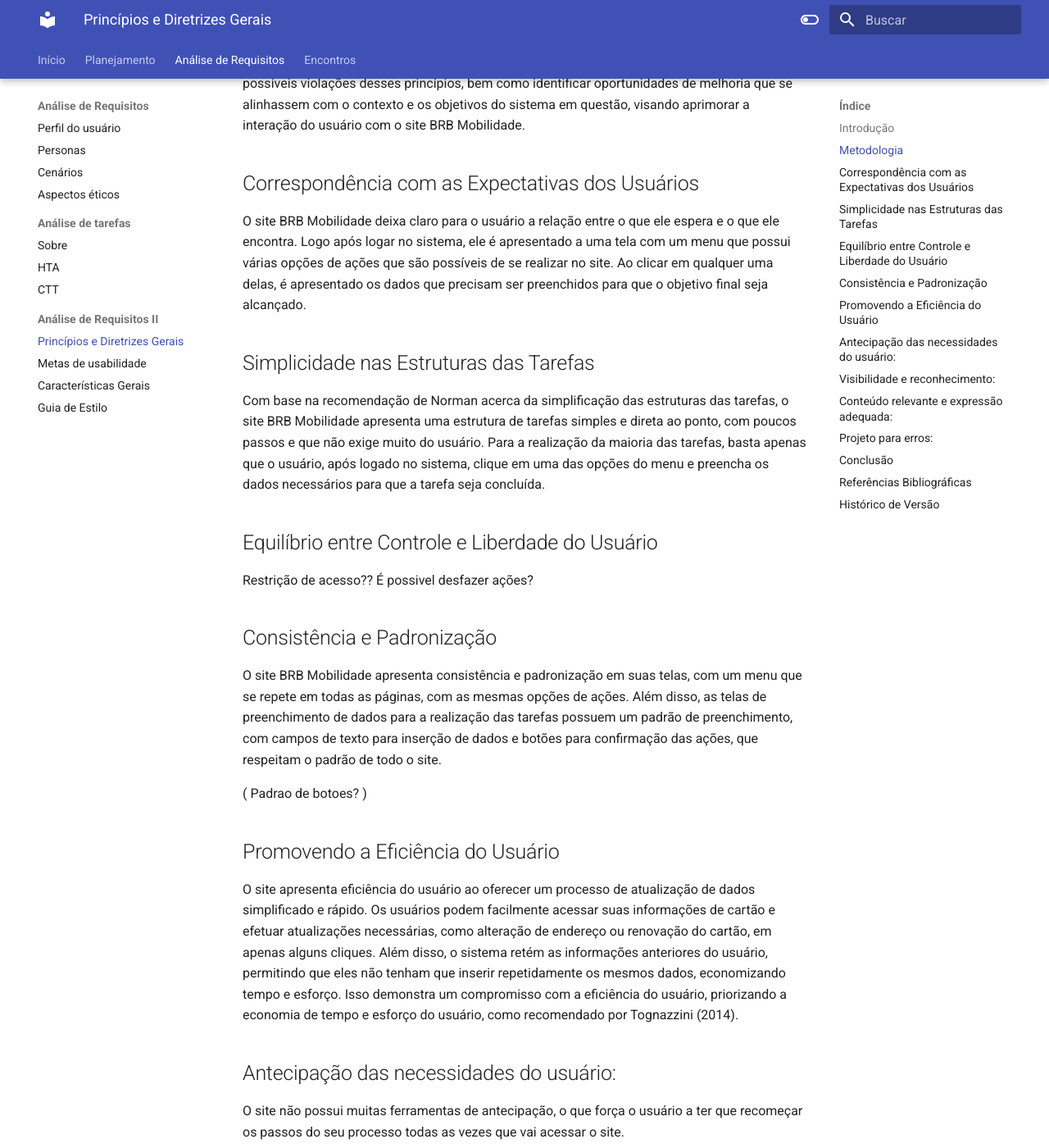
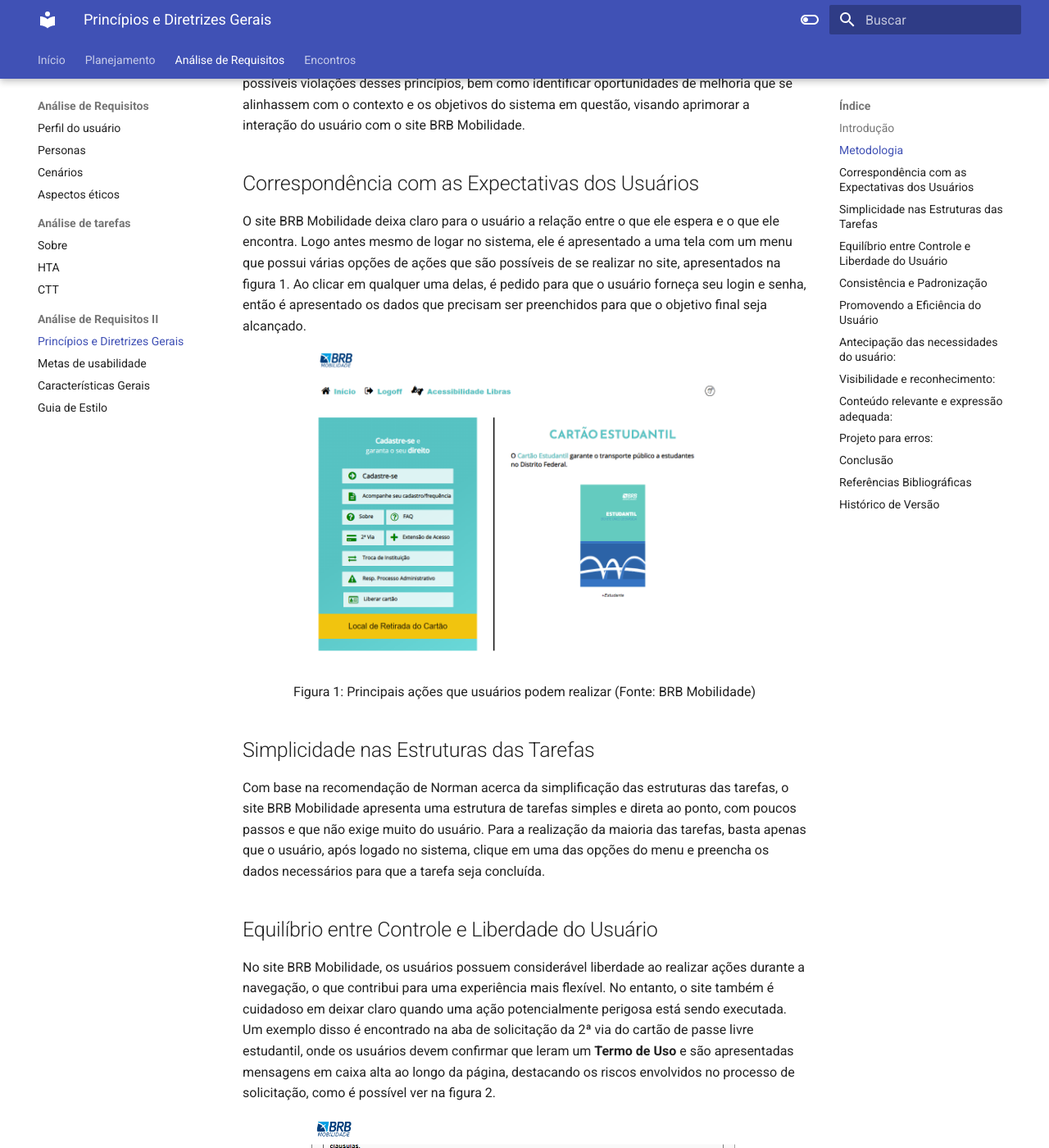
Before and after one commit to Interacao-Humano-Computador/2023.2--BRB-Mobilidade, an MkDocs documentation site: the page built from docs/analiseRequisitos/principios_gerais.md, in a window 1280 px wide and 1400 px high, scrolled down 1346 px. Shown: the whole window at 82% size. Built offline with MkDocs 1.6.1 and Material for MkDocs 9.7.7, drawn with Linux system fonts in a browser that asks for light colours; some of the changed text lies outside the part shown.

Commit message:
principios_gerais - finalizando artefato

```diff
--- a/docs/analiseRequisitos/principios_gerais.md
+++ b/docs/analiseRequisitos/principios_gerais.md
@@ -31,7 +31,12 @@
 
 ## Correspondência com as Expectativas dos Usuários
 
-O site BRB Mobilidade deixa claro para o usuário a relação entre o que ele espera e o que ele encontra. Logo após logar no sistema, ele é apresentado a uma tela com um menu que possui várias opções de ações que são possíveis de se realizar no site. Ao clicar em qualquer uma delas, é apresentado os dados que precisam ser preenchidos para que o objetivo final seja alcançado.
+O site BRB Mobilidade deixa claro para o usuário a relação entre o que ele espera e o que ele encontra. Logo antes mesmo de logar no sistema, ele é apresentado a uma tela com um menu que possui várias opções de ações que são possíveis de se realizar no site, apresentados na figura 1. Ao clicar em qualquer uma delas, é pedido para que o usuário forneça seu login e senha, então é apresentado os dados que precisam ser preenchidos para que o objetivo final seja alcançado.
+
+<div style="text-align: center">
+    <img src="../../assets/PrincipiosGerais/acoesPossiveis.png" style="width: 80%">
+    <p>Figura 1: Principais ações que usuários podem realizar (Fonte: BRB Mobilidade)</p>
+</div>
 
 
 ## Simplicidade nas Estruturas das Tarefas
@@ -41,19 +46,34 @@
 
 ## Equilíbrio entre Controle e Liberdade do Usuário
 
-Restrição de acesso?? É possivel desfazer ações?
+No site BRB Mobilidade, os usuários possuem considerável liberdade ao realizar ações durante a navegação, o que contribui para uma experiência mais flexível. No entanto, o site também é cuidadoso em deixar claro quando uma ação potencialmente perigosa está sendo executada. Um exemplo disso é encontrado na aba de solicitação da 2ª via do cartão de passe livre estudantil, onde os usuários devem confirmar que leram um **Termo de Uso** e são apresentadas mensagens em caixa alta ao longo da página, destacando os riscos envolvidos no processo de solicitação, como é possível ver na figura 2.
+
+<div style="text-align: center">
+    <img src="../../assets/PrincipiosGerais/acaoPerigosa.png" style="width: 80%">
+    <p>Figura 2: Alertas aos usuários sobre a riscos da solicitação de 2° via (Fonte: BRB Mobilidade)</p>
+</div>
+
+Em outras páginas, onde os riscos são menores, os usuários podem facilmente salvar ou atualizar seus dados, com a opção de reverter a ação se necessário, garantindo assim um equilíbrio entre liberdade e segurança na interação com o site.
+
+<div style="text-align: center">
+    <img src="../../assets/PrincipiosGerais/refazerAcao.png" style="width: 80%">
+    <p>Figura 3: Janela para confirmar ação de troca de endereço (Fonte: BRB Mobilidade)</p>
+</div>
 
 
 ## Consistência e Padronização
 
 O site BRB Mobilidade apresenta consistência e padronização em suas telas, com um menu que se repete em todas as páginas, com as mesmas opções de ações. Além disso, as telas de preenchimento de dados para a realização das tarefas possuem um padrão de preenchimento, com campos de texto para inserção de dados e botões para confirmação das ações, que respeitam o padrão de todo o site.
 
-( Padrao de botoes? )
-
 
 ## Promovendo a Eficiência do Usuário
 
-O site apresenta eficiência do usuário ao oferecer um processo de atualização de dados simplificado e rápido. Os usuários podem facilmente acessar suas informações de cartão e efetuar atualizações necessárias, como alteração de endereço ou renovação do cartão, em apenas alguns cliques. Além disso, o sistema retém as informações anteriores do usuário, permitindo que eles não tenham que inserir repetidamente os mesmos dados, economizando tempo e esforço. Isso demonstra um compromisso com a eficiência do usuário, priorizando a economia de tempo e esforço do usuário, como recomendado por Tognazzini (2014).
+O site apresenta eficiência do usuário ao oferecer um processo de atualização de dados simplificado e rápido. Os usuários podem facilmente acessar suas informações de cartão e efetuar atualizações necessárias, como alteração de endereço ou renovação do cartão, em apenas alguns cliques. Porém, caso o usuário esteja no processo de preencher um formulário e troque de aba, ao retornar para o formulário os dados registrados anteriormente são perdidos, como é mostrado na figura , o que demonstra falta de compromisso com a eficiência do usuário.
+
+<div style="text-align: center">
+    <img src="../../assets/PrincipiosGerais/2via.png" style="width: 80%">
+    <p>Figura 4: Dados salvos do usuário e reutilizados pelo sistema (Fonte: BRB Mobilidade)</p>
+</div>
 
 
 ## Antecipação das necessidades do usuário:
@@ -63,42 +83,42 @@
 
 ## Visibilidade e reconhecimento:
 
-A maioria dos ícones do site BRB Mobilidade são bem intuitivos e representam claramente as tarefas que eles representam, com algumas exceções. Contudo, eles não estão presentes em toda a extensão do site, aparecendo apenas em algumas páginas, o que pode gerar confusão para o usuário, como podemos ver na imagem [X], na qual os ícones estão bem representados. No entanto, na imagem [X2], eles não aparecem, apesar de se referirem à mesma situação
+A maioria dos ícones do site BRB Mobilidade são bem intuitivos e representam claramente as tarefas que eles representam, com algumas exceções. Contudo, eles não estão presentes em toda a extensão do site, aparecendo apenas em algumas páginas, o que pode gerar confusão para o usuário, como podemos ver na figura 5, na qual os ícones estão bem representados. No entanto, na figura 6, eles não aparecem, apesar de se referirem à mesma situação
 
 <div style="text-align: center">
     <img src="../../assets\PrincipiosGerais\img1.jpeg" style="width: 80%">
-    <p>Figura X: Ícones e outros elementos gráficos (Fonte: BRB Mobilidade)</p>
+    <p>Figura 5: Ícones e outros elementos gráficos (Fonte: BRB Mobilidade)</p>
 </div>
 
 <div style="text-align: center">
     <img src="../../assets\PrincipiosGerais\img2.jpeg" style="width: 80%">
-    <p>Figura X: Barra de tarefas (Fonte: BRB Mobilidade)</p>
+    <p>Figura 6: Barra de tarefas (Fonte: BRB Mobilidade)</p>
 </div>
 
 
 ## Conteúdo relevante e expressão adequada:
 
-O sistema do BRB Mobilidade apresenta uma comunicação simples e acessível para o perfil de usuário do site. No entanto, às vezes são utilizados termos e siglas que podem estar além do conhecimento do usuário. Felizmente, as siglas sempre são explicadas logo após a citação, como podemos observar na imagem [X3]
+O sistema do BRB Mobilidade apresenta uma comunicação simples e acessível para o perfil de usuário do site. No entanto, às vezes são utilizados termos e siglas que podem estar além do conhecimento do usuário. Felizmente, as siglas sempre são explicadas logo após a citação, como podemos observar na figura 7
 
 <div style="text-align: center">
     <img src="../../assets\PrincipiosGerais\img3.jpeg" style="width: 80%">
-    <p>Figura X: Trecho do texto de termos de Uso (Fonte: BRB Mobilidade)</p>
+    <p>Figura 7: Trecho do texto de termos de Uso (Fonte: BRB Mobilidade)</p>
 </div>
 
 
 ## Projeto para erros:
 
-Dentro do BRB Mobilidade, existem diversos atalhos que são controversos e não contribuem para a resolução de problemas. Por exemplo, o ícone de uma casinha na imagem [X?] indica um botão para retornar à página inicial. No entanto, ele leva o usuário para a página de serviços, forçando a pessoa a utilizar o botão de voltar do próprio navegador para retornar à página inicial.
+Dentro do BRB Mobilidade, existem diversos atalhos que são controversos e não contribuem para a resolução de problemas. Por exemplo, o ícone de uma casinha na figura 8 indica um botão para retornar à página inicial. No entanto, ele leva o usuário para a página de serviços, forçando a pessoa a utilizar o botão de voltar do próprio navegador para retornar à página inicial.
 
 <div style="text-align: center">
     <img src="../../assets\PrincipiosGerais\img4.jpeg" style="width: 80%">
-    <p>Figura X: Interface do sistema (Fonte: BRB Mobilidade)</p>
+    <p>Figura 8: Interface do sistema (Fonte: BRB Mobilidade)</p>
 </div>
 
 
 ## Conclusão
 
-[PRECISA MELHORAR] O site BRB Mobilidade apresenta uma boa usabilidade, com uma interface simples e intuitiva, que permite que o usuário realize as tarefas de forma rápida e eficiente. Além disso, o site apresenta uma boa consistência e padronização, com um menu que se repete em todas as páginas e telas de preenchimento de dados que respeitam o padrão do site. O site também apresenta uma boa correspondência com as expectativas dos usuários, com uma estrutura de tarefas simples e direta ao ponto, que não exige muito do usuário. Por fim, o site apresenta um bom equilíbrio entre controle e liberdade do usuário, com restrição de acesso e possibilidade de desfazer ações.
+Em resumo, a análise dos Princípios e Diretrizes Gerais aplicados ao site BRB Mobilidade revela que o site demonstra considerável respeito por esses princípios, promovendo o equilíbrio entre controle e liberdade do usuário, mantendo uma estrutura de tarefas simples, buscando a consistência e padronização em sua interface e promovendo a eficiência do usuário em várias áreas. Além disso, o site demonstra atenção aos aspectos de visibilidade e reconhecimento, conteúdo relevante e expressão adequada, e projeto para erros, embora alguns desafios possam surgir, como a perda de dados em determinados cenários e a falta de atalhos eficazes. No geral, o site oferece uma experiência que equilibra o empoderamento do usuário com medidas de segurança e orientação, promovendo uma interação eficaz e satisfatória.
 
 
 ## Referências Bibliográficas
```
Also changed, not shown: other parts of docs/analiseRequisitos/principios_gerais.md (+2 -2 lines), docs/assets/PrincipiosGerais/2via.png (added), docs/assets/PrincipiosGerais/acaoPerigosa.png (added), docs/assets/PrincipiosGerais/acoesPossiveis.png (added), docs/assets/PrincipiosGerais/refazerAcao.png (added).
